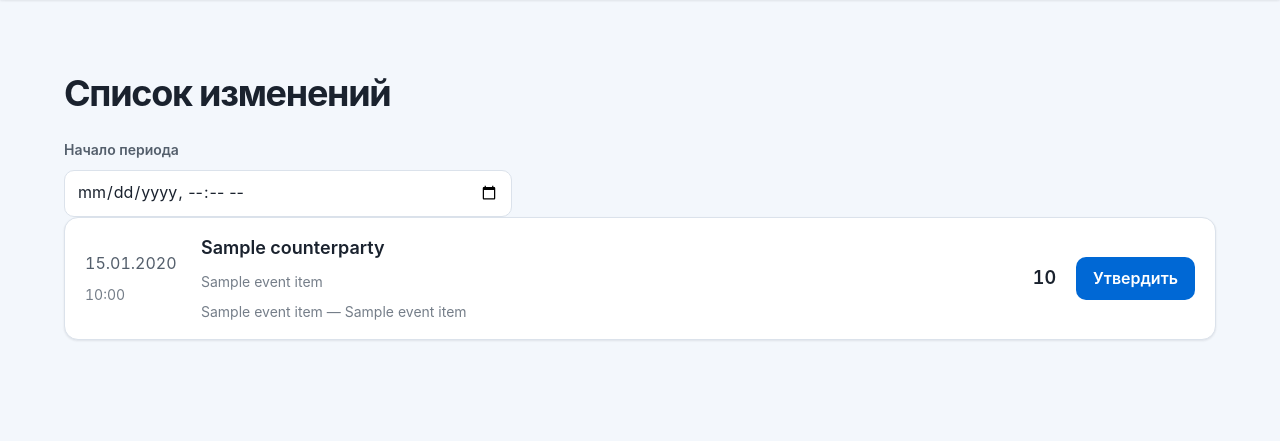
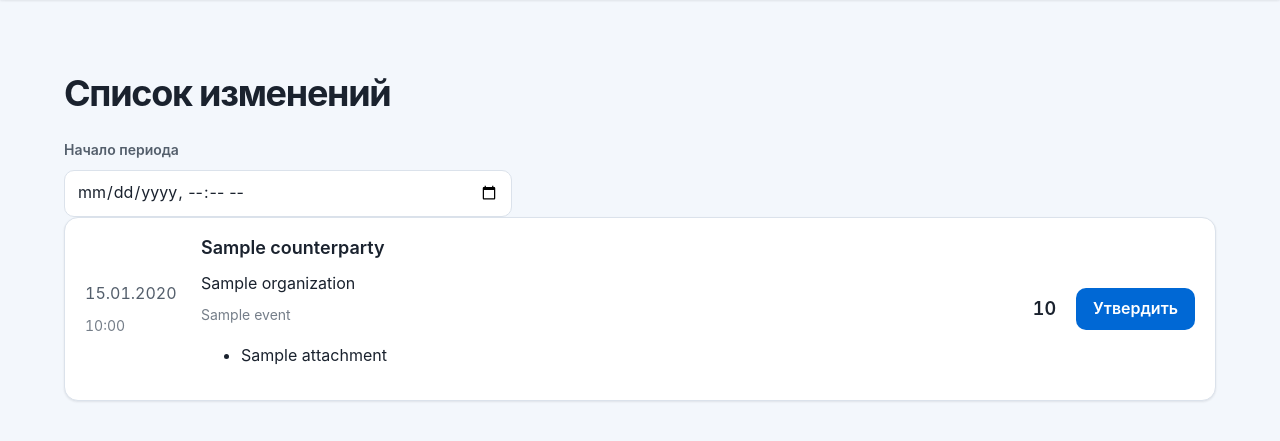
Before and after one commit to DenSerKo/kusaby, a Django app: template apps/documents/templates/documents/events.html in a window 1280 px wide. Shown: the part 68-509 px from the top of the page. Run offline with Django 5.2, Linux system fonts and the light colour scheme; the template is opened without the code that fills it: most values are stand-ins (such as "Sample title", 1, 10 or a date in 2020).

Commit message:
Show organization and document attachments

```diff
--- a/apps/documents/templates/documents/partials/_event.html
+++ b/apps/documents/templates/documents/partials/_event.html
@@ -5,10 +5,19 @@
     </div>
     <div class="document">
         <p class="text-important">{{ event.counterparty.name }}</p>
+        {% if event.organization.name %}
+            <p class="document-organization">{{ event.organization.name }}</p>
+        {% endif %}
         <p class="text-muted">{{ event.name }}</p>
-        {% for event_item in event.events %}
-            <p class="text-muted">{{ event_item.name }}{% if event_item.action_name %} — {{ event_item.action_name }}{% endif %}</p>
-        {% endfor %}
+        {% if event.attachments %}
+            <ul class="document-attachments">
+                {% for attachment in event.attachments %}
+                    <li>{{ attachment.name }}</li>
+                {% endfor %}
+            </ul>
+        {% else %}
+            <p class="document-attachments-empty">Вложения не указаны</p>
+        {% endif %}
     </div>
     <div class="amount"><p class="text-important">{{ event.amount }}</p></div>
     <div class="action" id="document-{{ event.id }}">
```
